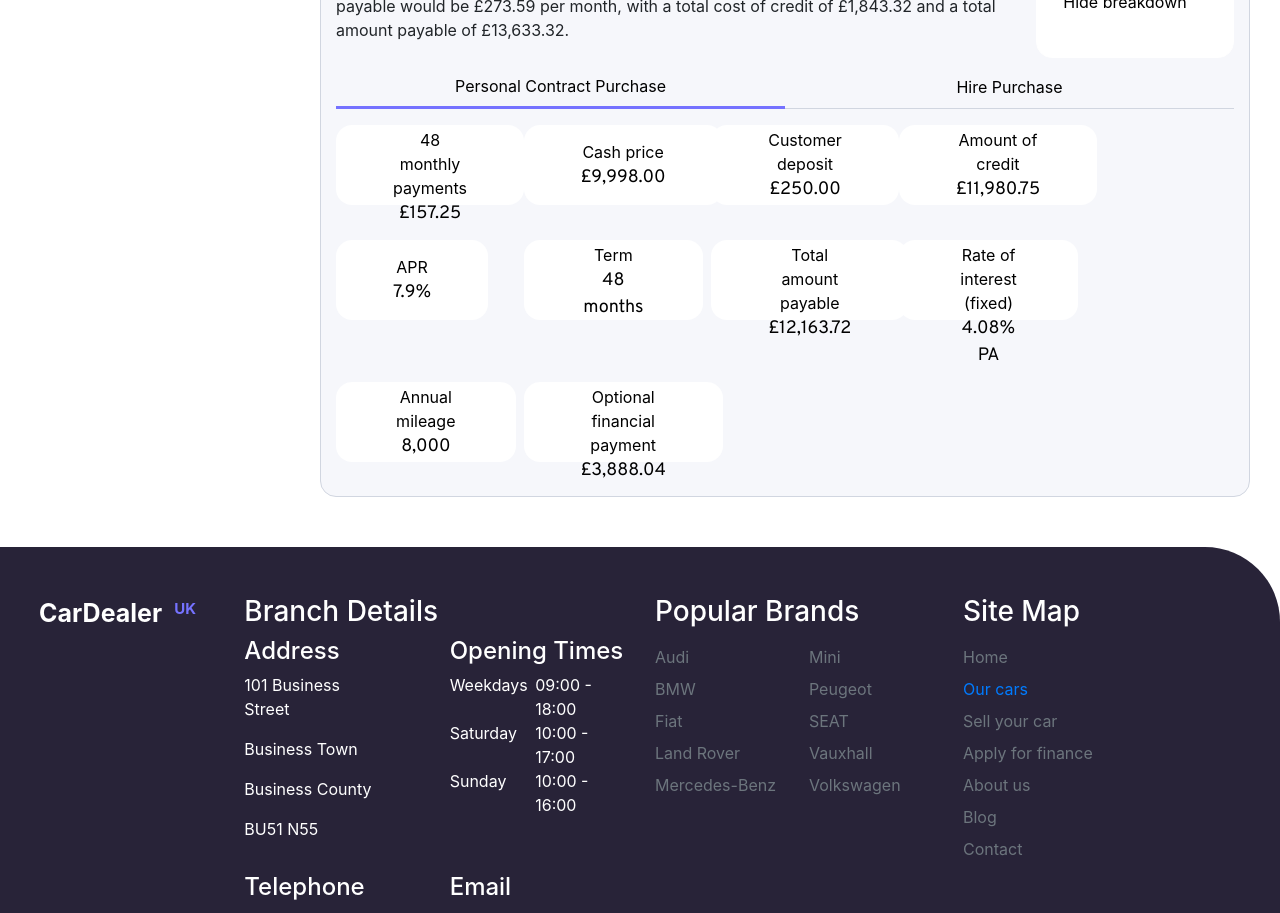
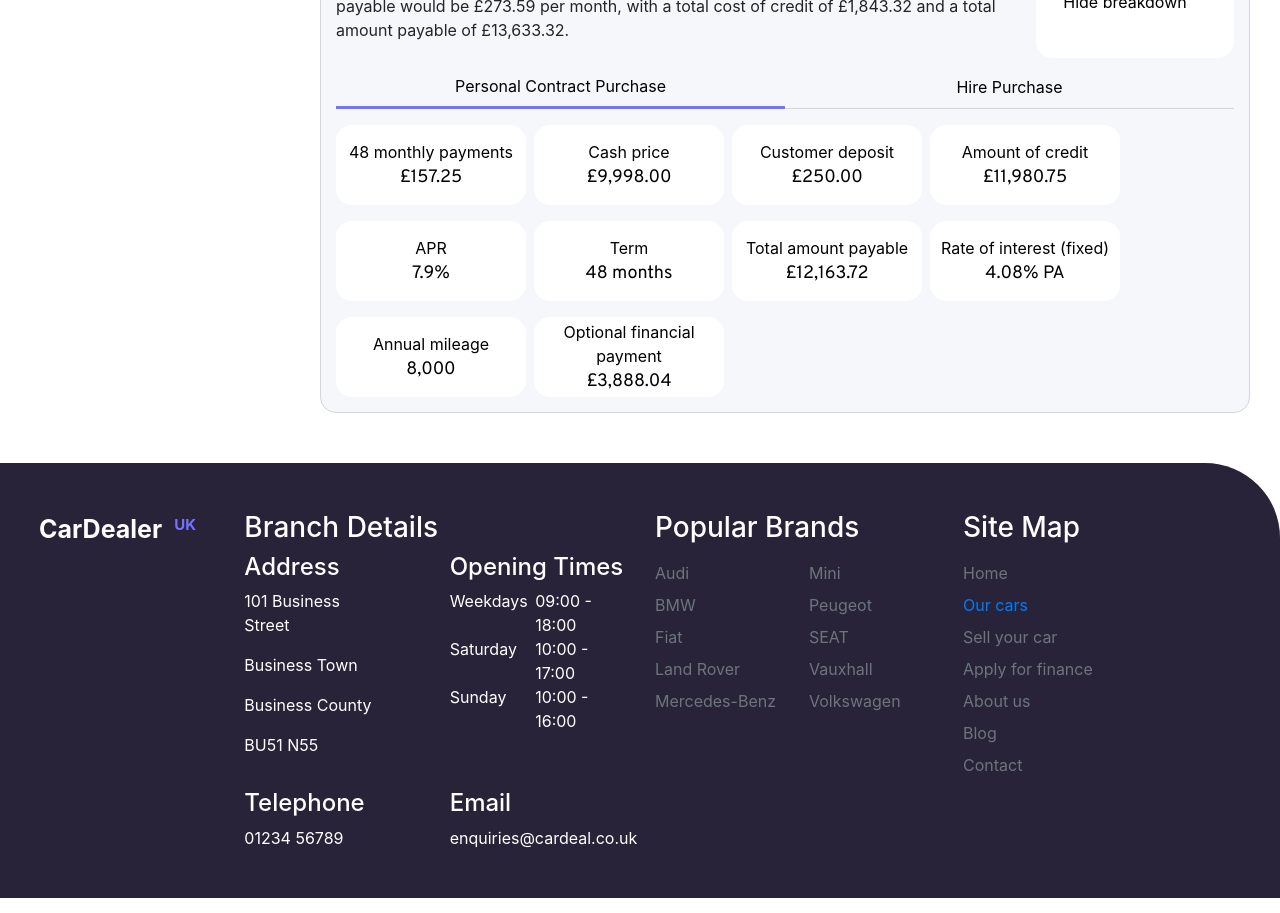
Before and after one commit to Danielvermel/carDealer-uk-layouts-test, a Nuxt app: page / in a window 1280 px wide. Shown: the part 2920-3833 px from the top of the page. Built offline with nearby package versions, Linux system fonts and the light colour scheme; some icons are missing.

Commit message:
fix buttons on representative banner

```diff
--- a/assets/css/main.scss
+++ b/assets/css/main.scss
@@ -13,6 +13,7 @@ a {
 
 .flexbox-container {
     display: flex;
+    flex-wrap: wrap;
 }
 
 .justify-content-between {
@@ -20,7 +21,7 @@ a {
 }
 
 .flexbox-item-5 {
-    width: 20%;
+    width: 190px;
 }
 
 // Margin & padding classes
--- a/components/FinanceCard.vue
+++ b/components/FinanceCard.vue
@@ -18,22 +18,22 @@ export default {
 
 button {
     background-color: #FFFFFF;
-    padding: 3px 57px 3px 57px;
     border-radius: 16px;
     border: none;
     height: 80px;
     box-sizing: border-box;
+    width: inherit;
 
 
     .finance-title {
-        display: block;
-        font-size: 16px
+        font-size: 16px;
+        display: block
     }
 
     .finance-text {
+        font-size: 18px;
+        font-family: 'Overpass', sans-serif;
         display: block;
-        font-size: 18px;
-        font-family: 'Overpass', sans-serif;;
     }
 }
 
```
